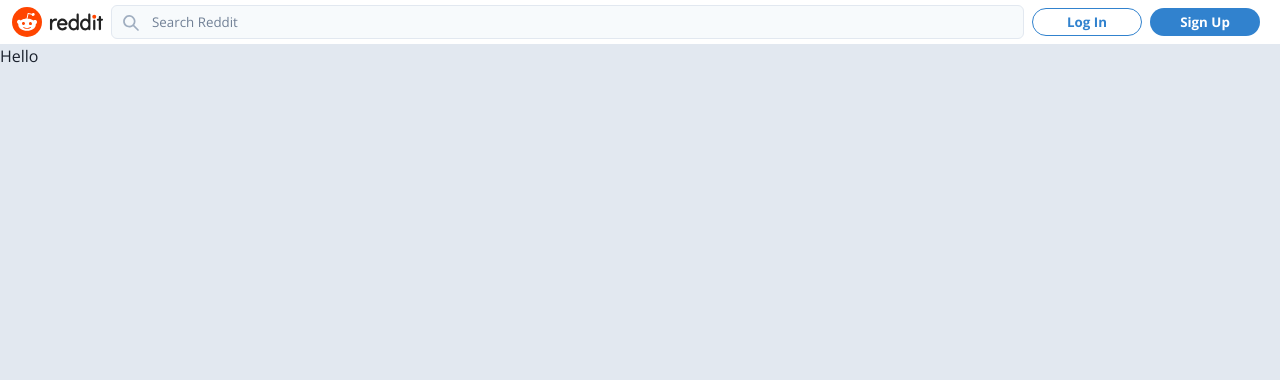
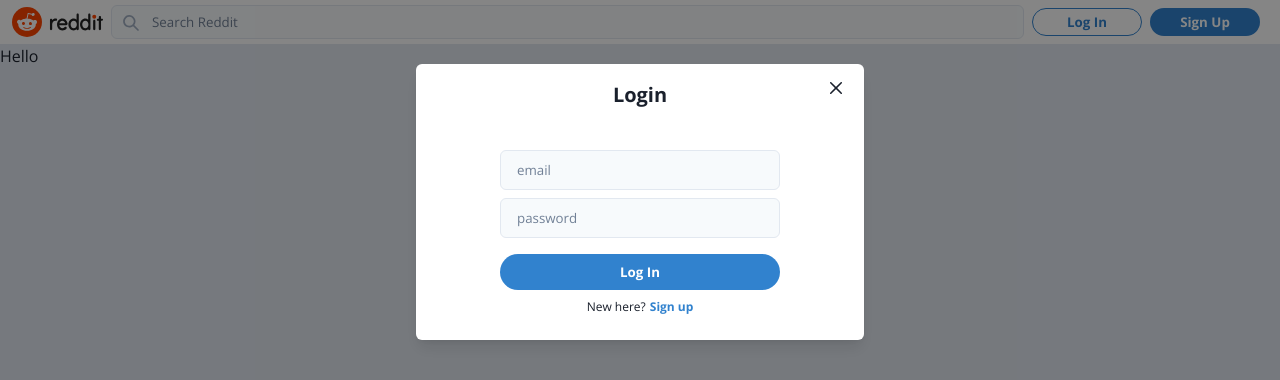
Before and after one commit to alexander-berezhnoy/reddit_clone, a Next.js app: page / in a window 1280 px wide. Both pictures are taken after a click on the button "Log In". Shown: the top 380 px of the page. Built offline with nearby package versions, Linux system fonts and the light colour scheme.

Commit message:
Add login form (ui)

```diff
--- /dev/null
+++ b/src/atoms/authModalAtom.ts
@@ -0,0 +1,16 @@
+import { atom } from "recoil";
+
+export interface AuthModalState {
+  open: boolean;
+  view: "login" | "signup" | "resetPassword";
+}
+
+const defaultModalState: AuthModalState = {
+  open: false,
+  view: "login",
+};
+
+export const authModalState = atom<AuthModalState>({
+  key: "authModalState",
+  default: defaultModalState,
+});
--- /dev/null
+++ b/src/components/Modal/Auth/AuthInputs.tsx
@@ -0,0 +1,17 @@
+import React from "react";
+import { Flex } from "@chakra-ui/react";
+import { useRecoilValue } from "recoil";
+import { authModalState } from "@/src/atoms/authModalAtom";
+import Login from "./Login";
+
+const AuthInputs: React.FC = () => {
+  const modalState = useRecoilValue(authModalState);
+  return (
+    <Flex direction="column" align="center" width="100%" mt={4}>
+      {modalState.view === "login" && <Login />}
+      {/*{ modalState.view === 'signup' && <Signup />}*/}
+    </Flex>
+  );
+};
+
+export default AuthInputs;
--- /dev/null
+++ b/src/components/Modal/Auth/AuthModal.tsx
@@ -0,0 +1,54 @@
+import {
+  Button,
+  Flex,
+  Modal,
+  ModalBody,
+  ModalCloseButton,
+  ModalContent,
+  ModalFooter,
+  ModalHeader,
+  ModalOverlay,
+} from "@chakra-ui/react";
+import React from "react";
+import { useRecoilState } from "recoil";
+import { authModalState } from "@/src/atoms/authModalAtom";
+import AuthInputs from "@/src/components/Modal/Auth/AuthInputs";
+
+const AuthModal: React.FC = () => {
+  const [modalState, setModalState] = useRecoilState(authModalState);
+  const handleClose = () => {
+    setModalState((prev) => ({
+      ...prev,
+      open: false,
+    }));
+  };
+
+  return (
+    <Modal isOpen={modalState.open} onClose={handleClose}>
+      <ModalOverlay />
+      <ModalContent>
+        <ModalHeader textAlign="center">
+          {modalState.view === "login" && "Login"}
+          {modalState.view === "signup" && "Sign Up"}
+          {modalState.view === "resetPassword" && "Reset Password"}
+        </ModalHeader>
+        <ModalCloseButton />
+        <ModalBody
+          display="flex"
+          flexDirection="column"
+          alignItems="center"
+          justifyContent="center"
+          pb={6}
+        >
+          <Flex direction="column" align="center" justify="center" width="70%">
+            {/*<OAuthButtons />*/}
+            <AuthInputs />
+            {/*<ResetPassword />*/}
+          </Flex>
+        </ModalBody>
+      </ModalContent>
+    </Modal>
+  );
+};
+
+export default AuthModal;
--- /dev/null
+++ b/src/components/Modal/Auth/Login.tsx
@@ -0,0 +1,84 @@
+import React, { useState } from "react";
+import { Button, Flex, Input, Text } from "@chakra-ui/react";
+import { useSetRecoilState } from "recoil";
+import { authModalState } from "@/src/atoms/authModalAtom";
+
+const Login: React.FC = () => {
+  const setAuthModalState = useSetRecoilState(authModalState);
+  const [loginForm, setLoginform] = useState({
+    email: "",
+    password: "",
+  });
+
+  // Firebase logic
+  const onSubmit = () => {};
+
+  const onChange = (event: React.ChangeEvent<HTMLInputElement>) => {
+    setLoginform((prev) => ({
+      ...prev,
+      [event.target.name]: event.target.value,
+    }));
+  };
+
+  return (
+    <form onSubmit={onSubmit}>
+      <Input
+        required
+        name="email"
+        placeholder="email"
+        type="email"
+        mb={2}
+        onChange={onChange}
+        fontSize="10pt"
+        _placeholder={{ color: "gray.500" }}
+        _hover={{ bg: "white", border: "1px solid", borderColor: "blue.500" }}
+        _focus={{
+          outline: "none",
+          bg: "white",
+          border: "1px solid",
+          borderColor: "blue.500",
+        }}
+        bg="gray.50"
+      />
+      <Input
+        required
+        name="password"
+        placeholder="password"
+        type="password"
+        onChange={onChange}
+        mb={2}
+        fontSize="10pt"
+        _placeholder={{ color: "gray.500" }}
+        _hover={{ bg: "white", border: "1px solid", borderColor: "blue.500" }}
+        _focus={{
+          outline: "none",
+          bg: "white",
+          border: "1px solid",
+          borderColor: "blue.500",
+        }}
+        bg="gray.50"
+      />
+      <Button width="100%" height="36px" mt={2} mb={2} type="submit">
+        Log In
+      </Button>
+      <Flex fontSize="9pt" justifyContent="center">
+        <Text mr={1}>New here?</Text>
+        <Text
+          color="blue.500"
+          fontWeight={700}
+          cursor="pointer"
+          onClick={() =>
+            setAuthModalState((prev) => ({
+              ...prev,
+              view: "signup",
+            }))
+          }
+        >
+          Sign up
+        </Text>
+      </Flex>
+    </form>
+  );
+};
+
+export default Login;
--- a/src/components/Navbar/RightContent/AuthButtons.tsx
+++ b/src/components/Navbar/RightContent/AuthButtons.tsx
@@ -1,7 +1,10 @@
 import React from "react";
 import { Button } from "@chakra-ui/react";
+import { useSetRecoilState } from "recoil";
+import { authModalState } from "@/src/atoms/authModalAtom";
 
 const AuthButtons: React.FC = () => {
+  const setAuthModalState = useSetRecoilState(authModalState);
   return (
     <>
       <Button
@@ -10,7 +13,7 @@
         display={{ base: "none", sm: "flex" }}
         width={{ base: "70px", md: "110px" }}
         mr={2}
-        // onClick
+        onClick={() => setAuthModalState({ open: true, view: "login" })}
       >
         Log In
       </Button>
@@ -19,6 +22,7 @@
         display={{ base: "none", sm: "flex" }}
         width={{ base: "70px", md: "110px" }}
         mr={2}
+        onClick={() => setAuthModalState({ open: true, view: "signup" })}
       >
         Sign Up
       </Button>
--- a/src/components/Navbar/RightContent/RightContent.tsx
+++ b/src/components/Navbar/RightContent/RightContent.tsx
@@ -1,6 +1,7 @@
 import React from "react";
 import { Flex } from "@chakra-ui/react";
 import AuthButtons from "@/src/components/Navbar/RightContent/AuthButtons";
+import AuthModal from "@/src/components/Modal/Auth/AuthModal";
 
 type RightContentProps = {
   // user: any
@@ -9,7 +10,7 @@
 const RightContent: React.FC<RightContentProps> = () => {
   return (
     <>
-      {/*<AuthModal />*/}
+      <AuthModal />
       <Flex justify="center" align="center">
         <AuthButtons />
       </Flex>
--- a/src/pages/_app.tsx
+++ b/src/pages/_app.tsx
@@ -7,13 +7,16 @@
 import "@fontsource/open-sans/700.css";
 
 import Layout from "@/src/components/Layout";
+import { RecoilRoot } from "recoil";
 
 export default function App({ Component, pageProps }: AppProps) {
   return (
-    <ChakraProvider theme={theme}>
-      <Layout>
-        <Component {...pageProps} />
-      </Layout>
-    </ChakraProvider>
+    <RecoilRoot>
+      <ChakraProvider theme={theme}>
+        <Layout>
+          <Component {...pageProps} />
+        </Layout>
+      </ChakraProvider>
+    </RecoilRoot>
   );
 }
```
